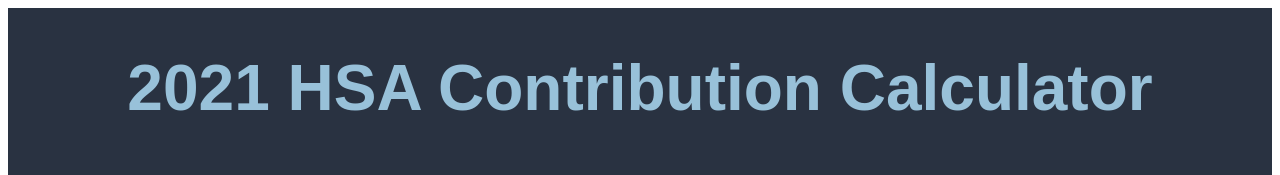
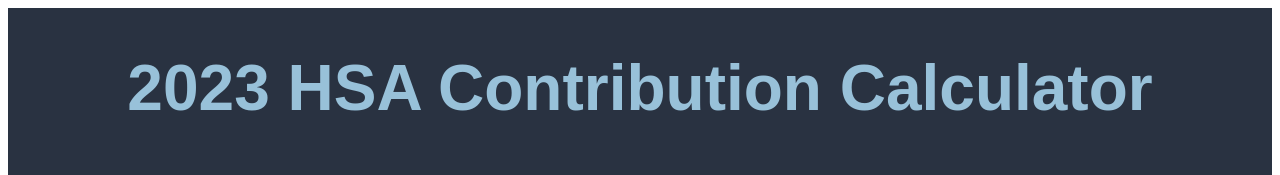
Before and after one commit to TomFrink/HSA, a Svelte app: page / in a window 1280 px wide. Shown: the top 175 px of the page. Built offline with nearby package versions, Linux system fonts and the light colour scheme.

Commit message:
Updated Title

```diff
--- a/src/App.svelte
+++ b/src/App.svelte
@@ -86,7 +86,7 @@
 
 <main class="parent">
   <header class="head">
-    <h1>2021 HSA Contribution Calculator</h1>
+    <h1>2023 HSA Contribution Calculator</h1>
   </header>
 
   <!-- info -->
```
